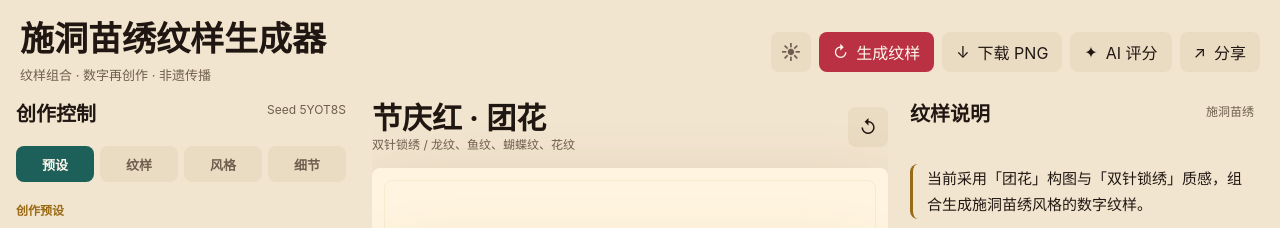
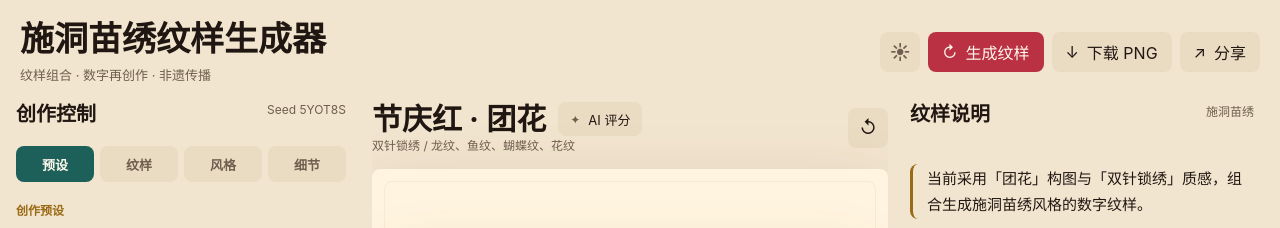
Before and after one commit to hg13128816002-art/Shidong-Miao-Embroidery-Pattern-Generator, a website: page index.html in a window 1280 px wide. Shown: the top 228 px of the page. Drawn offline with Linux system fonts and the light colour scheme.

Commit message:
调整了ai评分按钮的位置

```diff
--- a/index.html
+++ b/index.html
@@ -42,10 +42,6 @@
           <button class="button" id="downloadButton" type="button">
             <span aria-hidden="true">↓</span>
             下载 PNG
-          </button>
-          <button class="button" id="scoreButton" type="button">
-            <span aria-hidden="true">✦</span>
-            AI 评分
           </button>
           <button class="button" id="shareButton" type="button">
             <span aria-hidden="true">↗</span>
@@ -117,8 +113,14 @@
 
         <section class="stage" aria-label="纹样画布">
           <div class="stage-toolbar">
-            <div>
-              <strong id="pieceTitle">数字纹样</strong>
+            <div class="stage-title-group">
+              <div class="stage-title-line">
+                <strong id="pieceTitle">数字纹样</strong>
+                <button class="button stage-score-button" id="scoreButton" type="button">
+                  <span aria-hidden="true">✦</span>
+                  AI 评分
+                </button>
+              </div>
               <span id="pieceMeta"></span>
             </div>
             <button class="icon-button" id="resetButton" type="button" aria-label="恢复初始纹样" title="恢复初始纹样">
--- a/styles.css
+++ b/styles.css
@@ -590,8 +590,19 @@ input:focus-visible {
   padding: 8px 0 0;
 }
 
-.stage-toolbar strong,
-.stage-toolbar span {
+.stage-title-group {
+  min-width: 0;
+}
+
+.stage-title-line {
+  display: flex;
+  align-items: center;
+  gap: 12px;
+  flex-wrap: wrap;
+}
+
+.stage-title-group > span,
+.stage-toolbar strong {
   display: block;
 }
 
@@ -599,6 +610,12 @@ input:focus-visible {
   color: var(--ink);
   font-size: clamp(22px, 2.5vw, 30px);
   line-height: 1.1;
+}
+
+.stage-score-button {
+  height: 34px;
+  padding: 0 12px;
+  font-size: 13px;
 }
 
 .icon-button {
```
